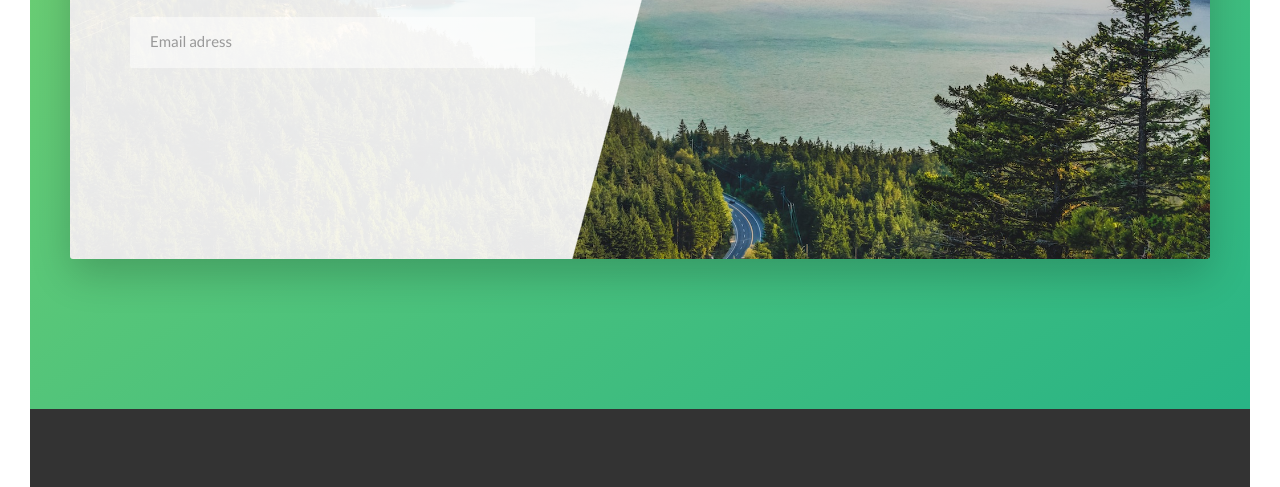
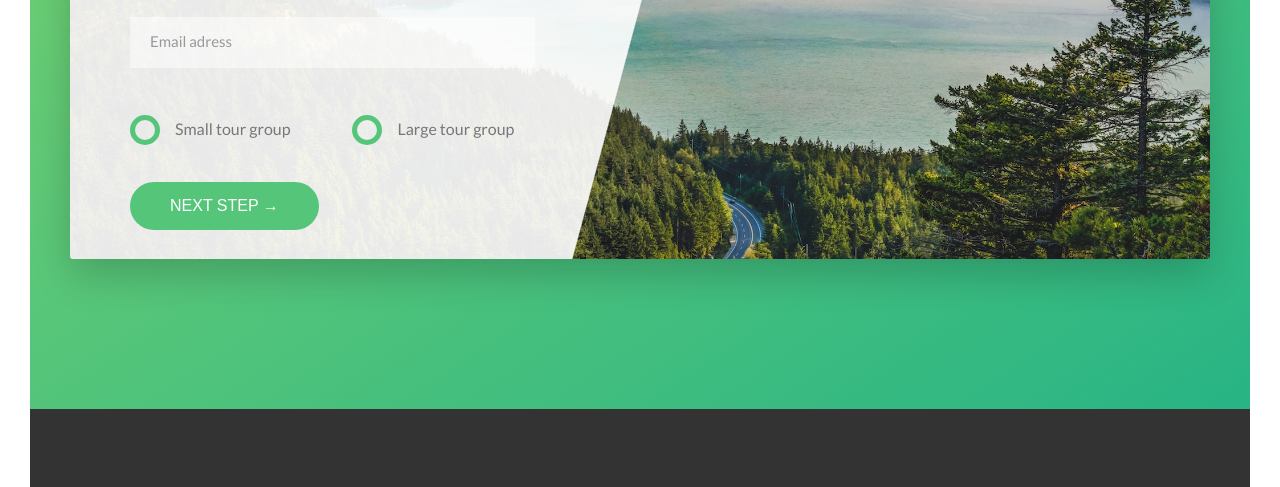
Before and after one commit to omergencoglu/natours, a website: page index.html in a window 1280 px wide. Shown: the part 4887-5374 px from the top of the page. Drawn offline with Linux system fonts and the light colour scheme.

Commit message:
Style booking form

```diff
--- a/index.html
+++ b/index.html
@@ -363,6 +363,36 @@
                   />
                   <label for="email" class="form__label">Email address</label>
                 </div>
+
+                <div class="form__group u-margin-bottom-medium">
+                  <div class="form__radio-group">
+                    <input
+                      type="radio"
+                      class="form__radio-input"
+                      id="small"
+                      name="size"
+                    />
+                    <label for="small" class="form__radio-label"
+                      ><span class="form__radio-button"></span> Small tour
+                      group</label
+                    >
+                  </div>
+                  <div class="form__radio-group">
+                    <input
+                      type="radio"
+                      class="form__radio-input"
+                      id="large"
+                      name="size"
+                    />
+                    <label for="large" class="form__radio-label"
+                      ><span class="form__radio-button"></span>Large tour
+                      group</label
+                    >
+                  </div>
+                </div>
+                <div class="form__group">
+                  <button class="btn btn--green">Next step &rarr;</button>
+                </div>
               </form>
             </div>
           </div>
--- a/sass/base/_utilities.scss
+++ b/sass/base/_utilities.scss
@@ -1,20 +1,20 @@
 .u-center-text {
-  text-align: center;
+  text-align: center !important;
 }
 
 .u-margin-bottom-small {
-  margin-bottom: 1.5rem;
+  margin-bottom: 1.5rem !important;
 }
 .u-margin-bottom-medium {
-  margin-bottom: 4rem;
+  margin-bottom: 4rem !important;
 }
 .u-margin-bottom-big {
-  margin-bottom: 8rem;
+  margin-bottom: 8rem !important;
 }
 
 .u-margin-top-big {
-  margin-top: 8rem;
+  margin-top: 8rem !important;
 }
 .u-margin-top-huge {
-  margin-top: 10rem;
+  margin-top: 10rem !important;
 }
--- a/sass/components/_button.scss
+++ b/sass/components/_button.scss
@@ -1,4 +1,5 @@
 .btn {
+  &,
   &:link,
   &:visited {
     text-transform: uppercase;
@@ -9,6 +10,11 @@
     transition: all 0.2s;
     position: relative;
     font-size: $default-font-size;
+
+    //Change for the button element
+
+    border: none;
+    cursor: pointer;
   }
   &:hover {
     transform: translateY(-3px);
@@ -20,7 +26,9 @@
     }
   }
 
-  &:active {
+  &:active,
+  &:focus {
+    outline: none;
     transform: translateY(-1px);
     box-shadow: 0 0.5rem 1rem rgba($color-black, 0.2);
   }
--- a/sass/components/_form.scss
+++ b/sass/components/_form.scss
@@ -14,6 +14,7 @@
     border-bottom: 3px solid transparent;
     width: 90%;
     display: block;
+    transition: all 0.3s;
 
     &:focus {
       outline: none;
@@ -44,4 +45,50 @@
     visibility: hidden;
     transform: translateY(-4rem);
   }
+
+  &__radio-group {
+    width: 49%;
+    display: inline-block;
+  }
+
+  &__radio-input {
+    display: none;
+  }
+
+  &__radio-label {
+    font-size: $default-font-size;
+    cursor: pointer;
+    position: relative;
+    padding-left: 4.5rem;
+  }
+
+  &__radio-button {
+    height: 3rem;
+    width: 3rem;
+    border: 5px solid $color-primary;
+    border-radius: 50%;
+    display: inline-block;
+    position: absolute;
+    left: 0;
+    top: -0.4rem;
+
+    &::after {
+      content: "";
+      display: block;
+      height: 1.3rem;
+      width: 1.3rem;
+      border-radius: 50%;
+      position: absolute;
+      top: 50%;
+      left: 50%;
+      transform: translate(-50%, -50%);
+      background-color: $color-primary;
+      opacity: 0;
+      transition: opacity 0.2s;
+    }
+  }
+
+  &__radio-input:checked ~ &__radio-label &__radio-button::after {
+    opacity: 1;
+  }
 }
```
Also changed, not shown: css/style.css.
